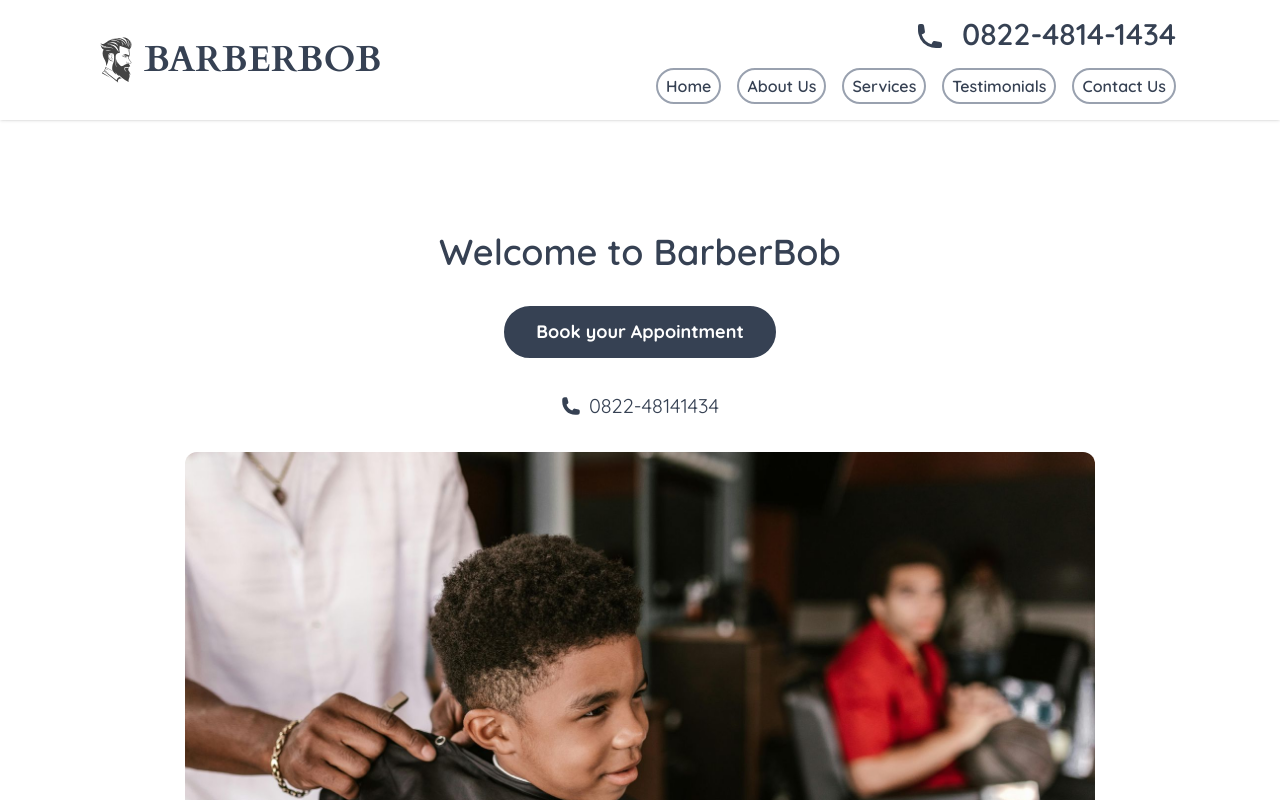
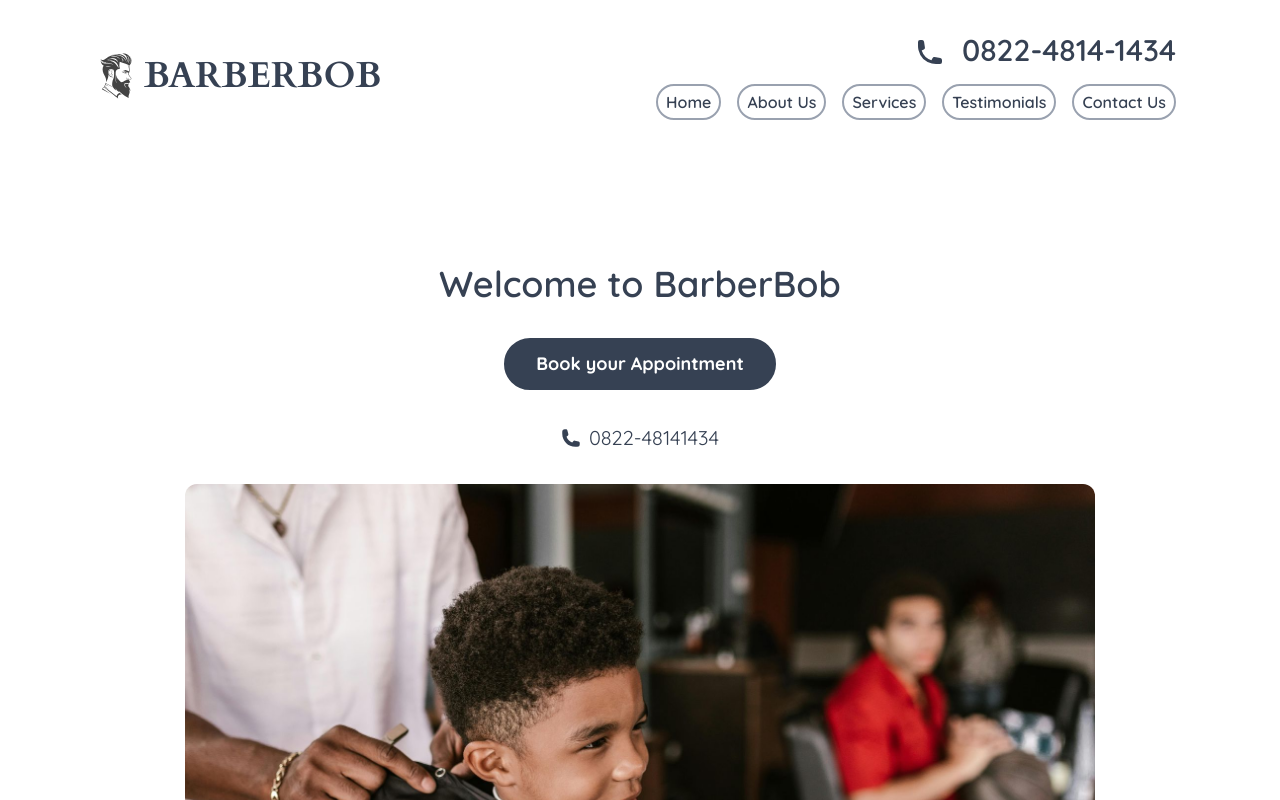
Before and after one commit to alditds/BarberBob, a Next.js app: page / in a window 1280 px wide. Shown: the top 800 px of the page. Built offline with nearby package versions, Linux system fonts and the light colour scheme.

Commit message:
menambahkan animasi shadow pada navbar

```diff
--- a/app/components/Navbar.jsx
+++ b/app/components/Navbar.jsx
@@ -1,19 +1,35 @@
 "use client";
 
 import Link from "next/link";
-import { useState } from "react";
+import { useEffect, useState } from "react";
 import { Menu, X } from "lucide-react";
 import { cardo } from "@/fonts";
 import { PhoneIcon } from "@heroicons/react/16/solid";
 
 export default function Navbar() {
   const [isOpen, setIsOpen] = useState(false);
+  const [isScrolled, setIsScrolled] = useState(false);
+
   function handleClick() {
     setIsOpen(!isOpen);
   }
 
+  useEffect(() => {
+    function handleScroll() {
+      setIsScrolled(window.scrollY > 0);
+    }
+
+    // menambahkan event listener scroll pada window
+    addEventListener("scroll", handleScroll);
+
+    // menghapus event listener scroll ketika tidak dibutuhkan
+    return () => window.removeEventListener("scroll", handleScroll);
+  }, []);
+
   return (
-    <nav className="sticky top-0 z-10 flex w-full min-w-[320px] justify-between bg-white px-9 py-4 shadow-sm lg:px-22">
+    <nav
+      className={`sticky top-0 z-10 flex w-full min-w-[320px] justify-between bg-white px-9 transition-all duration-500 ${isScrolled ? "py-5 shadow-md" : "py-8"} lg:px-22`}
+    >
       <Link href={"#"} className="flex items-center">
         <img
           src="./images/barberbob.svg"
```
